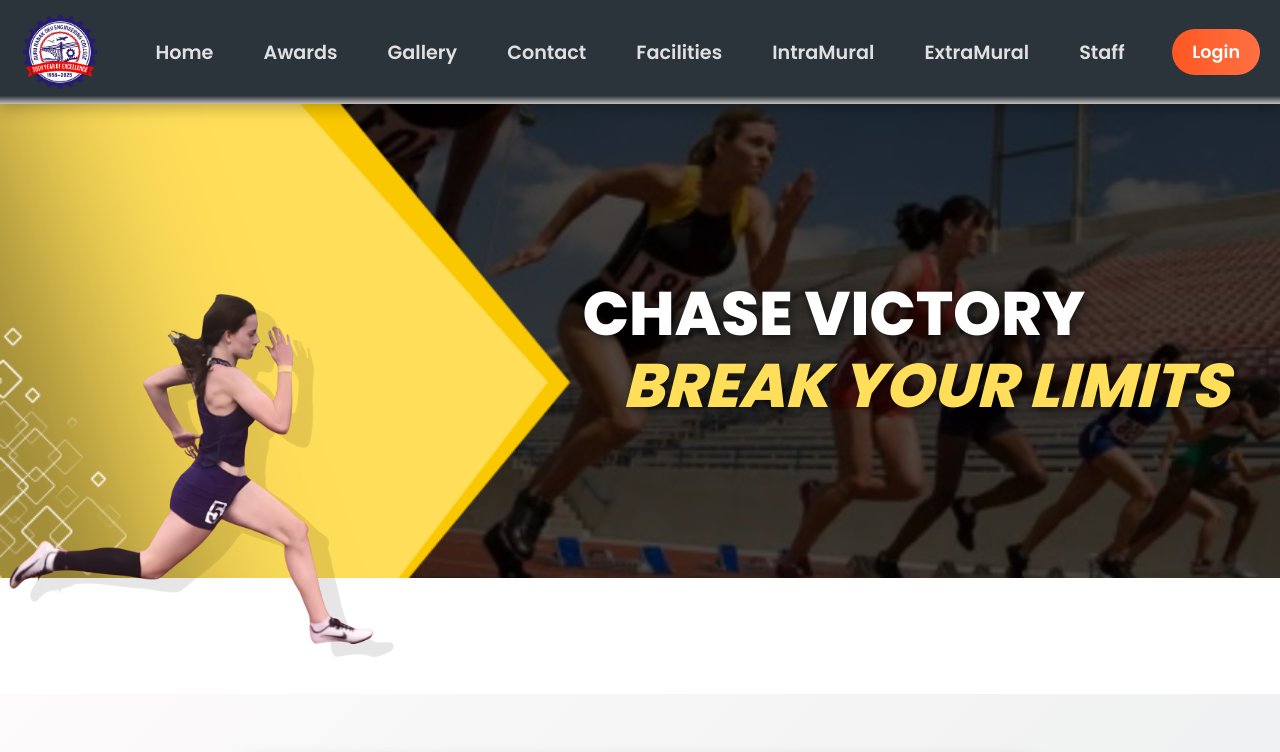
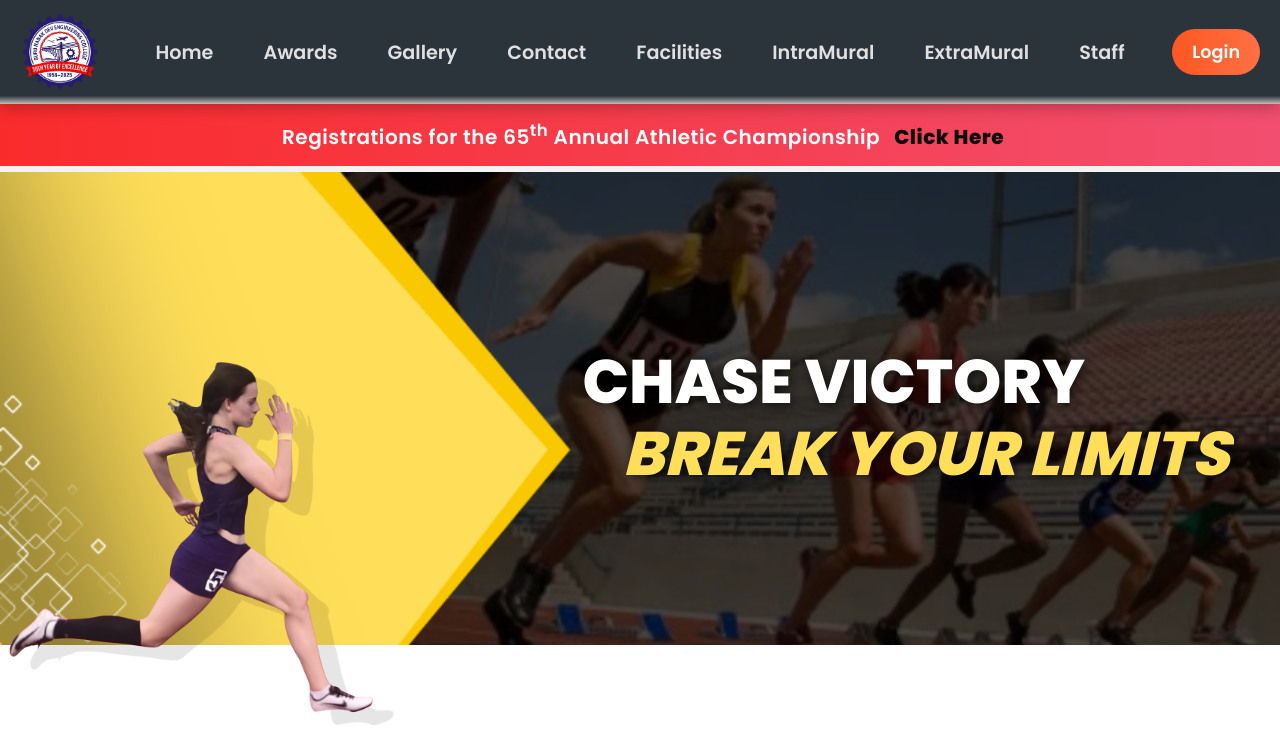
Before and after one commit to sportsportalgndec/Website, a React (Create React App) app: page /extra in a window 1280 px wide. Shown: the top 752 px of the page. Built offline with nearby package versions, Linux system fonts and the light colour scheme.

Commit message:
Update HeroSection.js

```diff
--- a/src/components/HeroSection.js
+++ b/src/components/HeroSection.js
@@ -4,8 +4,24 @@ import "./HeroSection.css";
 function HeroSection({ slides }) {
   const [current] = useState(() => Math.floor(Math.random() * slides.length));
   const [isMobile, setIsMobile] = useState(window.innerWidth <= 768);
+  const [showPopup, setShowPopup] = useState(false);
 
   const slide = slides[current];
+  const registrationLink = "https://athletic.gndecsports.com/register";
+
+  // 🔒 Registration open date
+  const registrationOpenDate = new Date("2026-02-09");
+
+  const handleRegisterClick = () => {
+    const today = new Date();
+
+    if (today >= registrationOpenDate) {
+      window.open(registrationLink, "_blank");
+    } else {
+      setShowPopup(true);
+      setTimeout(() => setShowPopup(false), 3000);
+    }
+  };
 
   // Update isMobile on window resize
   useEffect(() => {
@@ -15,6 +31,37 @@ function HeroSection({ slides }) {
   }, []);
 
   return (
+    <>
+      {/* 🔶 Registration Box */}
+     <div className="registration-box">
+  <span
+    className="registration-text"
+    onClick={handleRegisterClick}
+  >
+    Registrations for the{" "}
+    <span className="edition">
+      65<sup>th</sup>
+    </span>{" "}
+    Annual Athletic Championship
+  </span>
+
+  <span
+    className="register-link"
+    onClick={handleRegisterClick}
+  >
+    Click Here
+  </span>
+</div>
+
+      {/* 🔔 Popup Message */}
+      {showPopup && (
+        <div className="popup-message">
+          ❌ Sorry! Registration opens from{" "}
+          <strong>9 February 2026</strong>
+        </div>
+      )}
+
+      {/* 🔥 Hero Section */}
       <div className="hero-container">
         {/* Background */}
         <img src={slide.bg} alt="Sports Background" className="bg-img" />
@@ -32,7 +79,13 @@ function HeroSection({ slides }) {
           className="hero-right"
           style={isMobile ? slide.mobileTextStyle : slide.textStyle}
         >
-        <h1 style={{ fontSize: isMobile ? slide.mobileTextStyle?.fontSize : slide.textStyle?.fontSize }}>
+          <h1
+            style={{
+              fontSize: isMobile
+                ? slide.mobileTextStyle?.fontSize
+                : slide.textStyle?.fontSize,
+            }}
+          >
             <span className="line1" style={{ color: slide.line1Color }}>
               {slide.line1Text}
             </span>
@@ -42,6 +95,7 @@ function HeroSection({ slides }) {
           </h1>
         </div>
       </div>
+    </>
   );
 }
 
```
Lines whose indentation alone changed are shown as unchanged.
